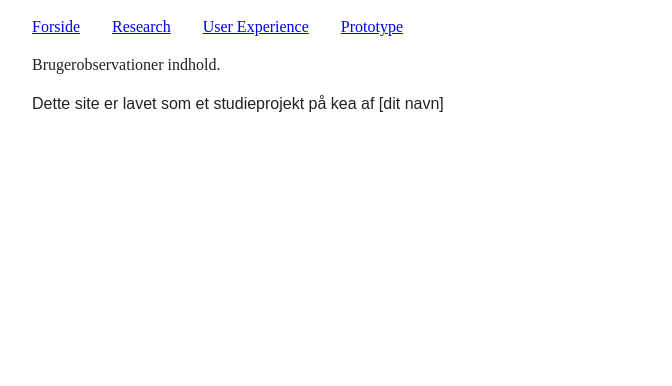
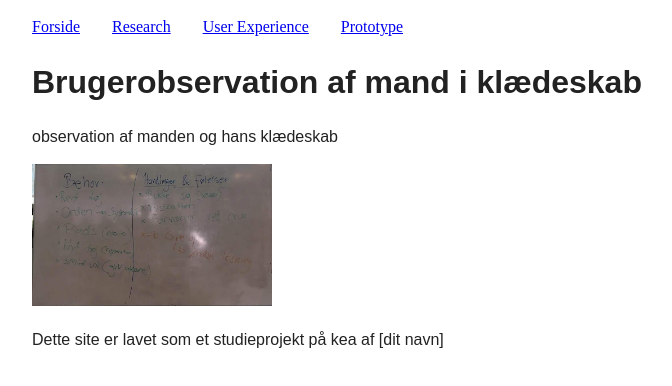
Before and after one commit to isab4202/01-bruger, a plain HTML site: page observationer.html in a window 1280 px wide. Shown: the whole page, without its empty margins (8-680 px from the left). Drawn offline with nearby package versions, Linux system fonts and the light colour scheme.

Commit message:
brugerobservationer

```diff
--- a/observationer.html
+++ b/observationer.html
@@ -49,7 +49,10 @@
     <!-- Sidens indhold -->
     <main>
         <article>
-      Brugerobservationer indhold.
+            <h1>Brugerobservation af mand i klædeskab</h1>
+            <p> observation af manden og hans klædeskab</p>
+            <img src="billede_filer/bruger_observationer.jpg" alt="en masse gode noter">
+
         </article>
     </main>
     <!-- Sidens indhold slut -->
@@ -63,7 +66,10 @@
     <!-- Diverse ekstra, du ikke behøver at pille ved -->
     <script src="js/vendor/modernizr-3.6.0.min.js"></script>
     <script src="https://code.jquery.com/jquery-3.3.1.min.js" integrity="sha256-FgpCb/KJQlLNfOu91ta32o/NMZxltwRo8QtmkMRdAu8=" crossorigin="anonymous"></script>
-  <script>window.jQuery || document.write('<script src="js/vendor/jquery-3.3.1.min.js"><\/script>')</script>
+    <script>
+        window.jQuery || document.write('<script src="js/vendor/jquery-3.3.1.min.js"><\/script>')
+
+    </script>
     <script src="js/plugins.js"></script>
     <script src="js/main.js"></script>
 
```
Also changed, not shown: billede_filer/bruger_observationer.jpg (added). Lines whose indentation alone changed are shown as unchanged.
